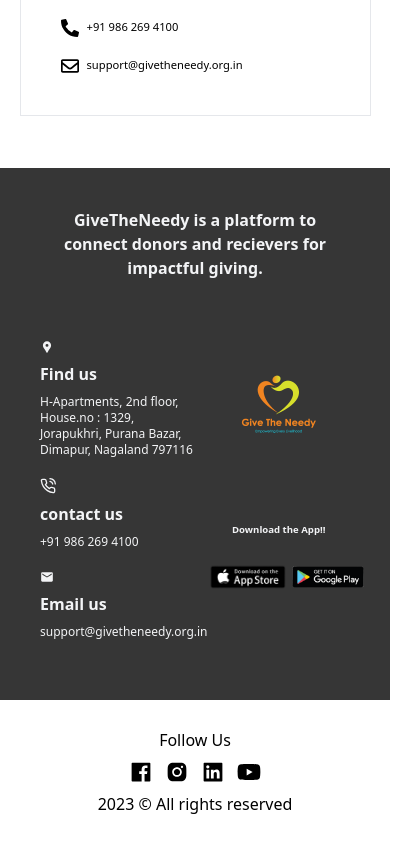
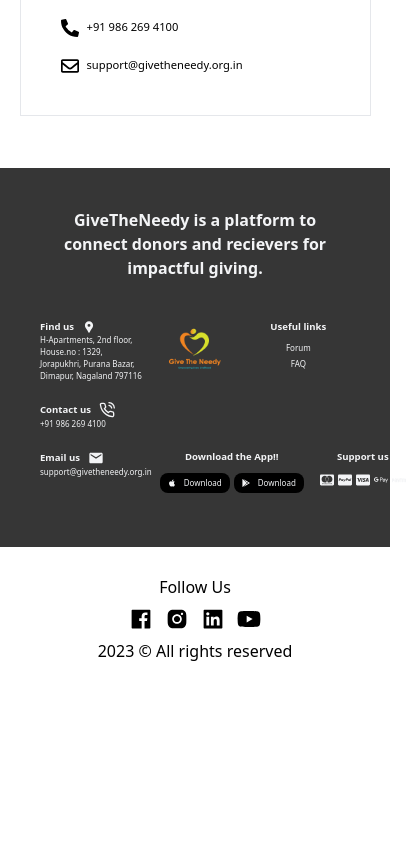
Before and after one commit to kumghato/GiveTheNeedy, a React (Create React App) app: page /contact in a window 390 px wide. Shown: the part 735-1579 px from the top of the page, 414 px wide, since content can reach past the window. After the commit the page ends 1426 px from the top, so only its background shows below. Built offline with nearby package versions, Linux system fonts and the light colour scheme.

Commit message:
added video and testimony  carousel

```diff
--- a/package.json
+++ b/package.json
@@ -15,6 +15,8 @@
     "react-player": "^2.12.0",
     "react-router-dom": "^6.14.2",
     "react-scripts": "5.0.1",
+    "react-slick": "^0.29.0",
+    "slick-carousel": "^1.8.1",
     "web-vitals": "^2.1.4"
   },
   "scripts": {
--- a/src/App.css
+++ b/src/App.css
@@ -11,7 +11,8 @@
     text-shadow: 10px 2px 20px rgba(0, 0, 0, .54);
 }
 
+
+
 .active {
     text-decoration: overline;
-    /* color: var(--primaryColor); */
 }
--- a/src/App.js
+++ b/src/App.js
@@ -6,9 +6,11 @@
 import AboutUs from './Components/AboutUs';
 import Gallery from './Components/Gallery';
 import Contact from './Components/Contact';
-import Copy from './Components/Copy';
 import VideoGallery from './Components/VideoGallery';
 import PhotoGallery from './Components/PhotoGallery';
+import Forums from './Components/Forums';
+import FAQ from './Components/FAQ';
+
 
 function App() {
   return (
@@ -22,6 +24,8 @@
           <Route path='/contact' element={<Contact />} />
           <Route path='/video-gallery' element={<VideoGallery />} />
           <Route path='/photo-gallery' element={<PhotoGallery />} />
+          <Route path='/forum' element={<Forums />} />
+          <Route path='/FAQ' element={<FAQ />} />
         </Routes>
       </BrowserRouter>
 
--- /dev/null
+++ b/src/Components/FAQ.jsx
@@ -0,0 +1,9 @@
+import React from 'react'
+
+const FAQ = () => {
+    return (
+        <div>FAQ</div>
+    )
+}
+
+export default FAQ
--- a/src/Components/Footer.jsx
+++ b/src/Components/Footer.jsx
@@ -9,6 +9,13 @@
 import { MdEmail } from 'react-icons/md'
 import playstore from '../Assets/Images/play.png'
 import AppStore from '../Assets/Images/apple1.png'
+import { FaCcVisa, FaCcPaypal, FaCcMastercard, FaGooglePay, FaApple, FaGooglePlay } from 'react-icons/fa'
+import { SiPaytm } from 'react-icons/si'
+import Paypal from '../Assets/Images/paypal.png'
+import Mastercard from '../Assets/Images/mastercard.png'
+import Visa from '../Assets/Images/visa.png'
+import Paytm from '../Assets/Images/paytm.png'
+import { Link } from 'react-router-dom';
 
 const Footer = () => {
   return (
@@ -17,35 +24,86 @@
         <div className='text-center'>
           <h3 className='font-bold sm:text-[1.5rem] m-auto mb-10'>GiveTheNeedy is a platform to connect donors and recievers for impactful giving.</h3>
         </div>
-        <div className='flex'>
-          <div className='sm:w-[40%] '>
-            <div className='my-5'>
-              <MdLocationPin className='text-sm sm:text-2xl' />
-              <h4 className='font-bold leading-10'>Find us</h4>
-              <p className='text-xs sm:text-base'>H-Apartments, 2nd floor,<p>House.no : 1329,</p>  Jorapukhri, Purana Bazar, <p>Dimapur, Nagaland 797116</p></p>
+        <div className='container'>
+
+          <div id='row-1' className=' flex justify-between sm:px-20'>
+            <div className='gap-2 w-full'>
+              <div className='flex items-center gap-2 '>
+                <h4 className='font-bold text-[0.6rem] sm:text-xl'>Find us</h4>
+                <MdLocationPin className='text-sm sm:text-2xl' />
+              </div>
+              <p className='text-[0.5rem] sm:text-base'>
+                H-Apartments, 2nd floor,
+                <p>House.no : 1329,</p>
+                Jorapukhri, Purana Bazar,
+                <p>Dimapur, Nagaland 797116</p></p>
             </div>
-            <div className='my-5'>
-              <FiPhoneCall className='text-1 sm:text-2xl' />
-              <h4 className='font-bold leading-10'>contact us</h4>
-              <p className='text-xs sm:text-base'>+91 986 269 4100</p>
+            <div className='w-full'>
+              <img src={logo} alt='logo' className='mx-auto w-14 sm:w-32' />
             </div>
-            <div className='my-5'>
-              <MdEmail className='text-sm sm:text-2xl' />
-              <h4 className='font-bold leading-10'>Email us</h4>
-              <p className='text-xs sm:text-base'>support@givetheneedy.org.in</p>
+            <div className='text-center w-full'>
+              <h4 className='font-bold text-center text-[0.6rem] sm:text-xl'>Useful links</h4>
+              <div className='flex flex-col justify-center px-2 gap-1 md:gap-2 mt-2 text-[0.5rem] sm:text-base'>
+                <Link to={"/forum"}>
+                  Forum
+                </Link>
+                <Link to={"/FAQ"}>
+                  FAQ
+                </Link>
+              </div>
             </div>
           </div>
-          <div className='flex flex-col ms-auto lg:me-20 justify-center'>
-            <img src={logo} alt='logo' className='mx-auto w-20 sm:w-40' />
-            <h4 className='font-bold text-center mt-20 text-[0.6rem] md:text-sm'>Download the App!!</h4>
-            <div className='flex items-center h-20'>
-              <img className='object-cover w-20 sm:w-40 cursor-pointer' src={AppStore} alt='logo' />
-              <img className='object-cover w-20 sm:w-40 cursor-pointer' src={playstore} alt='logo' />
+
+
+          {/*====================================================================================*/}
+
+
+          <div id="row-2" className='my-5 flex  justify-between sm:px-20'>
+            <div className='w-full'>
+              <div className='flex items-center gap-2 '>
+                <h4 className='font-bold text-[0.6rem] sm:text-xl '>Contact us</h4>
+                <FiPhoneCall className='text-[0.6rem]sm:text-2xl' />
+              </div>
+              <p className='text-[0.5rem] sm:text-base'>+91 986 269 4100</p>
+            </div>
+
+
+          </div>
+
+          {/*====================================================================================*/}
+          <div id='row-3' className='flex justify-between sm:px-20'>
+
+            <div className='mb-5 gap-2 w-full'>
+              <div className='flex items-center gap-2 '>
+                <h4 className='font-bold text-[0.6rem] sm:text-xl'>Email us</h4>
+                <MdEmail className='text-[sm] sm:text-2xl' />
+              </div>
+              <p className='text-[0.5rem] sm:text-base'>support@givetheneedy.org.in</p>
+            </div>
+
+            <div className='flex flex-col w-full'>
+              <h4 className='font-bold text-center text-[0.6rem] sm:text-xl'>Download the App!!</h4>
+              <div className='flex justify-center px-2 gap-1 md:gap-2 mt-2 text-[0.5rem] sm:text-base'>
+                <a href="" className='bg-black flex py-1 md:py-2 px-2 md:px-4 items-center rounded-lg gap-2'><FaApple />Download</a>
+                <a href="" className='bg-black flex py-1 md:py-2 px-2 md:px-4 items-center rounded-lg gap-2'><FaGooglePlay />Download</a>
+              </div>
+            </div>
+            <div className='flex flex-col mb-5 w-full'>
+              <h4 className='font-bold text-center text-[0.6rem] sm:text-xl'>Support us</h4>
+              <div className='flex justify-center px-2 gap-1 md:gap-2 mt-2 text-[0.5rem] sm:text-base'>
+                <FaCcMastercard className='text-sm md:text-4xl' />
+                <FaCcPaypal className='text-sm md:text-4xl' />
+                <FaCcVisa className='text-sm md:text-4xl' />
+                <FaGooglePay className='text-sm md:text-4xl' />
+                <SiPaytm className='text-sm md:text-4xl' />
+              </div>
             </div>
           </div>
         </div>
       </div>
 
+
+      {/*===========================================================*/}
       <div className='text-center p-5'>
         <div className='m-auto'>
           <h4 className=' leading-10'>Follow Us</h4>
--- /dev/null
+++ b/src/Components/Forums.jsx
@@ -0,0 +1,9 @@
+import React from 'react'
+
+const Forums = () => {
+    return (
+        <div>Forums</div>
+    )
+}
+
+export default Forums
--- a/src/Components/Home.jsx
+++ b/src/Components/Home.jsx
@@ -3,6 +3,8 @@
 import Sidebar from './Sidebar'
 import WhyUs from './WhyUs'
 import Footer from './Footer'
+import Testimonials from './Testimonials'
+import VideoCarousel from './VideoCarousel'
 
 const Home = () => {
     return (
@@ -13,7 +15,7 @@
                     <Sidebar />
                     <img className='h-[400px] sm:h-screen w-full' src={background} alt="background" />
                 </div>
-                <div className='w-[70%] absolute top-[15%] lg:top-[20%] ms-14 sm:ms-28'>
+                <div className='w-[70%] absolute top-[11%] sm:top-[15%] lg:top-[20%] ms-14 sm:ms-28'>
                     <div className=' bg-white/[.24] rounded-lg shadow-2xl'>
                         <h1
                             className=' text-[1rem] lg:text-[4rem] md:text-[3rem] sm:text-[2.5rem] font-semibold tracking-[0.5rem] sm:tracking-[0.7rem] lg:tracking-[1rem] leading-snug text-shadow p-5 text-gray-800'>
@@ -38,6 +40,8 @@
                 </div>
             </div>
             <WhyUs />
+            <VideoCarousel />
+            <Testimonials />
             <Footer />
         </>
     )
--- /dev/null
+++ b/src/Components/Testimonials.jsx
@@ -0,0 +1,62 @@
+import React from 'react';
+import 'slick-carousel/slick/slick.css';
+import 'slick-carousel/slick/slick-theme.css';
+import Slider from 'react-slick';
+
+
+const Testimonials = () => {
+    const testimonialsData = [
+        {
+            name: 'Ricky Limbu',
+            message: `Can't wait for the App to launch.`,
+            stars: 5,
+        },
+        {
+            name: 'Jane Smith',
+            message: 'Nulla gravida arcu eu sapien consectetur, nec commodo felis volutpat.',
+            stars: 5,
+        },
+        {
+            name: 'Suhel Smith',
+            message: 'Nulla gravida arcu eu sapien consectetur, nec commodo felis volutpat.',
+            stars: 5,
+        },
+        // Add more testimonials as needed
+    ];
+
+    const settings = {
+        dots: true,
+        infinite: true,
+        speed: 500,
+        slidesToShow: 1,
+        slidesToScroll: 1,
+        autoplay: true,
+        autoplaySpeed: 3000,
+    };
+
+    const renderStars = (numberOfStars) => {
+        const filledStars = '★'.repeat(numberOfStars);
+        const emptyStars = '☆'.repeat(5 - numberOfStars);
+
+        return filledStars + emptyStars;
+    };
+
+    return (
+        <div className=' p-10 text-center mb-10'>
+            <h3 className='text-[var(--primaryColor)] sm:text-[2rem] font-semibold tracking-widest sm:leading-[3rem]'>What people are saying about <span className='testo_title'>GiveTheNeedy</span></h3>
+            <div className='w-full m-auto rounded-lg  mt-10  p-20 leading-10 bg-[var(--primaryColor)]'>
+                <Slider {...settings}>
+                    {testimonialsData.map((testimonial, index) => (
+                        <div key={index} className={`text-white mb-10`}>
+                            <p>{testimonial.message}</p>
+                            <p>{renderStars(testimonial.stars)}</p>
+                            <p>- {testimonial.name}</p>
+                        </div>
+                    ))}
+                </Slider>
+            </div>
+        </div>
+    );
+};
+
+export default Testimonials;
--- a/src/Components/VideoGallery.jsx
+++ b/src/Components/VideoGallery.jsx
@@ -49,7 +49,6 @@
                                     url={item.video}
                                     width="100%"
                                     height={300}
-
                                 />
                                 <h3 className='mt-4 font-semibold text-xl' >{item.title}</h3>
                             </div>
```
Also changed, not shown: src/Components/Gallery.jsx (+5 -3 lines), src/Components/PhotoGallery.jsx (+28 -1 lines), src/Components/VideoCarousel.jsx (added, +72 -0 lines), 1 other file (tests, documents, lock files or other folders).
